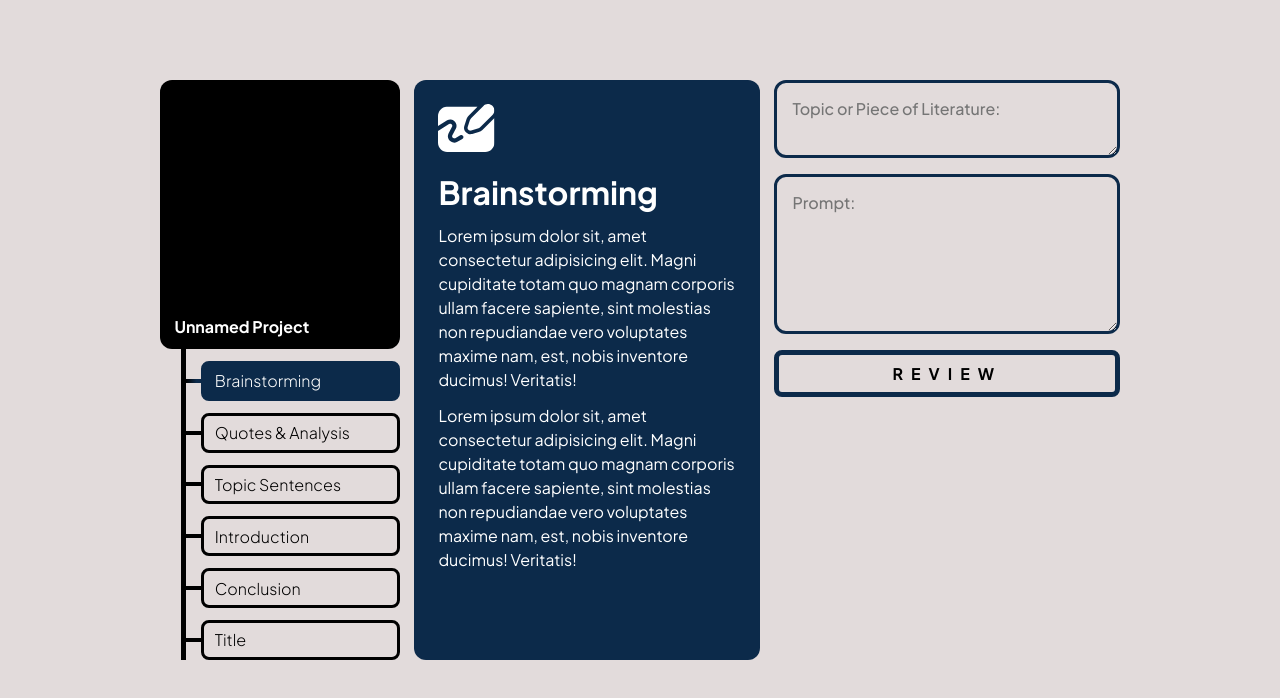
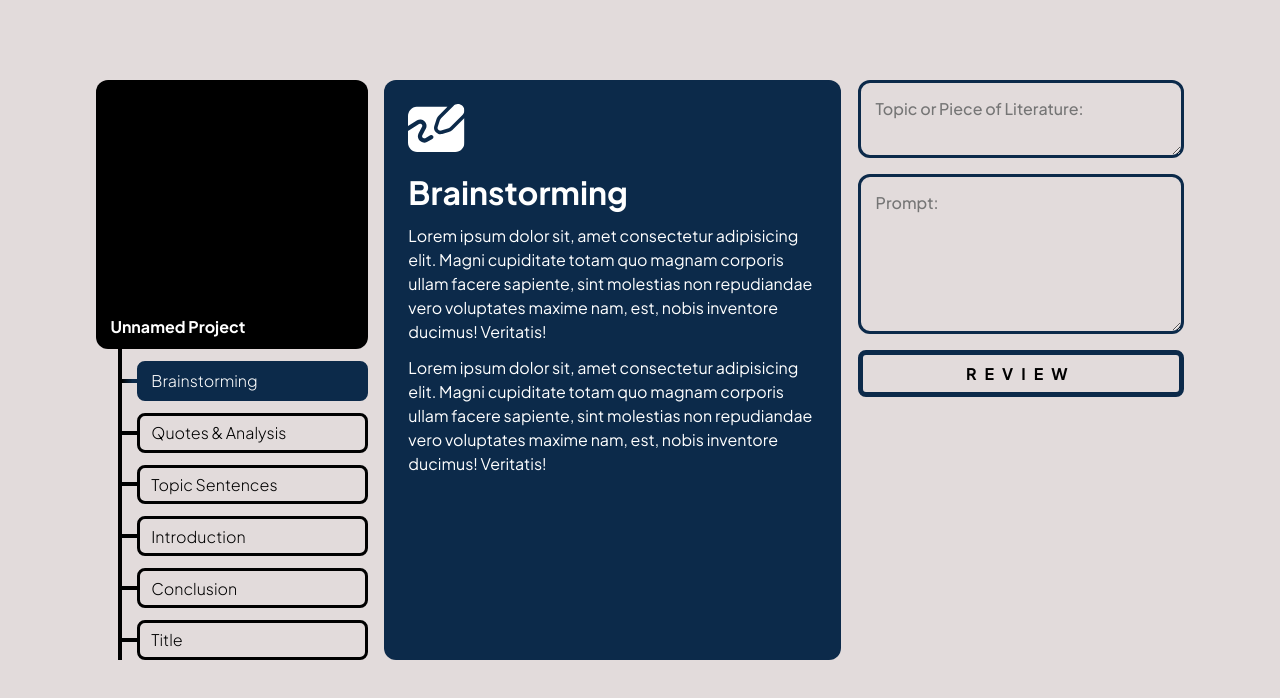
Before and after one commit to aryav-bharali/MadHacks-2023, a Next.js app: page /project in a window 1280 px wide. Shown: the top 698 px of the page. Built offline with nearby package versions, Linux system fonts and the light colour scheme.

Commit message:
Changed Responsive Styling

```diff
--- a/src/app/project/Brainstorming.module.css
+++ b/src/app/project/Brainstorming.module.css
@@ -1,5 +1,5 @@
 .content {
-  width: 36%;
+  width: 42%;
   background-color: #0c2a4a;
   border-radius: 0.75rem;
   color: #fff;
@@ -17,7 +17,7 @@
 }
 
 .fields {
-  width: 36%;
+  width: 30%;
   display: flex;
   flex-direction: column;
   gap: 1rem;
--- a/src/app/project/page.module.css
+++ b/src/app/project/page.module.css
@@ -1,5 +1,5 @@
 .container {
-  width: 75%;
+  width: 85%;
   margin: 5rem auto 0 auto;
 
   display: flex;
```
